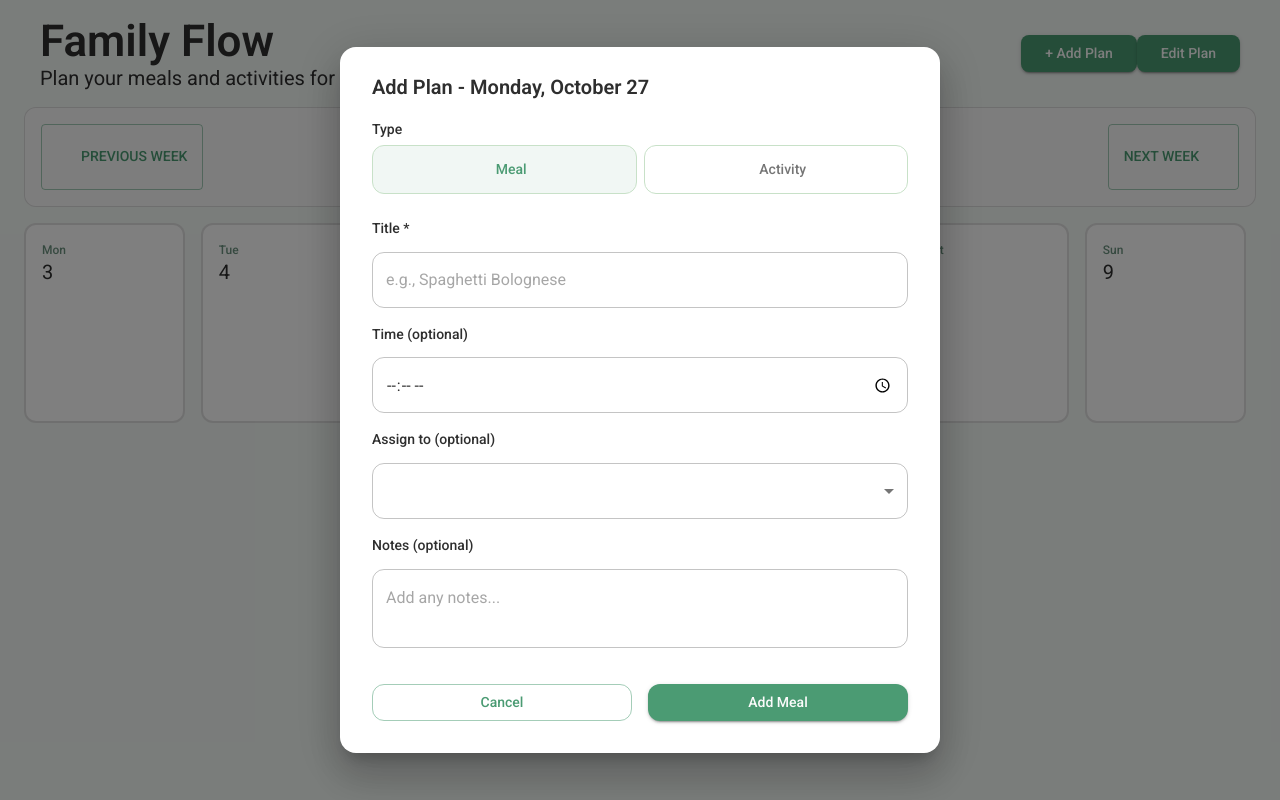
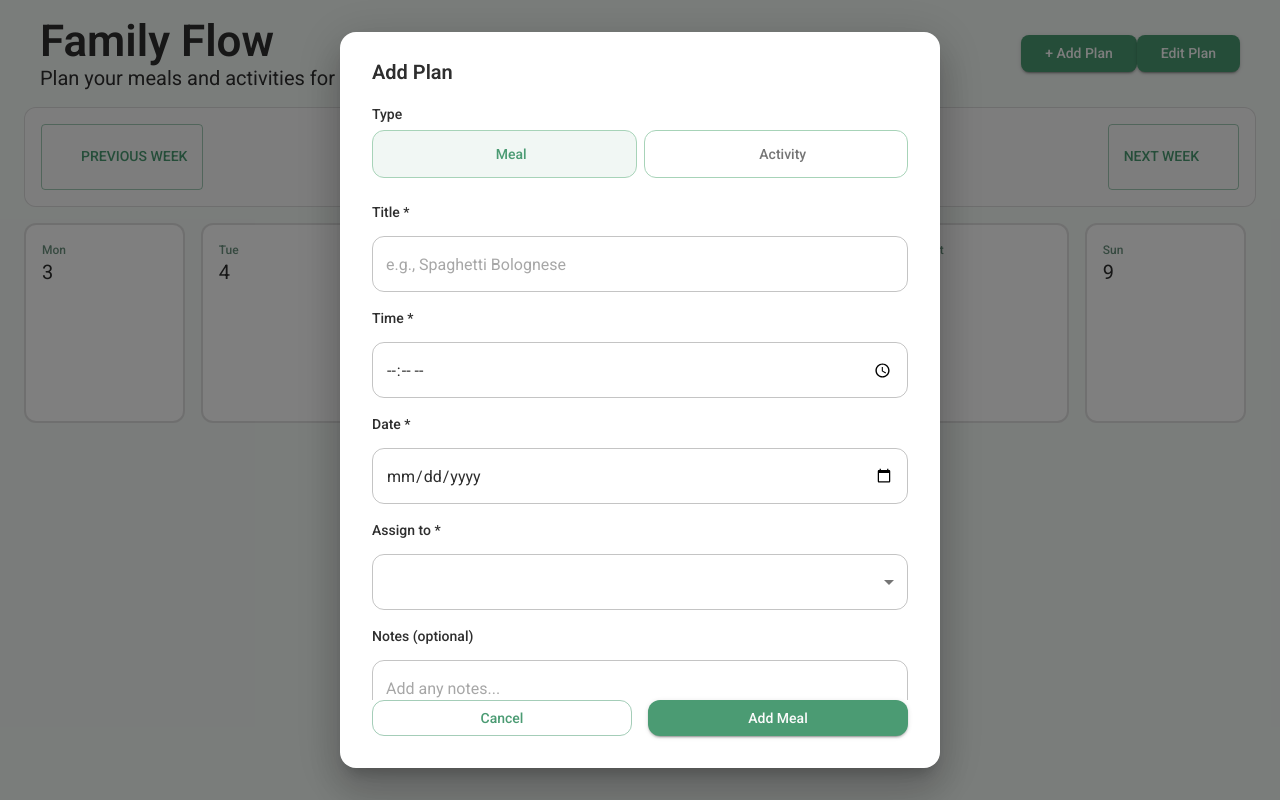
Before and after one commit to rasmus-bremholm/FamilyFlow, a Next.js app in the folder family-flow/: page / in a window 1280 px wide. Both pictures are taken after a click on the button "+ Add Plan". Built offline with nearby package versions, Linux system fonts and the light colour scheme; some icons are missing.

Commit message:
added info from themejs, updated logic for modal and adjusted css

```diff
--- a/family-flow/app/components/AddPlanButton.jsx
+++ b/family-flow/app/components/AddPlanButton.jsx
@@ -8,6 +8,7 @@ export default function AddPlanButton() {
   const [open, setOpen] = useState(false);
 
   const handleAddPlan = (data) => {
+    localStorage.setItem("added plan", data);
     console.log("Plan added:", data);
   };
 
@@ -24,7 +25,6 @@ export default function AddPlanButton() {
 
       <Modal
         open={open}
-        date="Monday, October 27"
         onClose={() => setOpen(false)}
         onSubmit={handleAddPlan}
         mode="add"
--- a/family-flow/app/components/Modal.jsx
+++ b/family-flow/app/components/Modal.jsx
@@ -21,22 +21,21 @@ import DeleteIcon from "@mui/icons-material/Delete";
 
 import { useState } from "react";
 
-export default function Modal({
-  open,
-  date,
-  onClose,
-  onSubmit,
-  mode,
-  activity,
-}) {
-  const [type, setType] = useState(
-    mode === "edit" && activity ? activity.type : "meal"
+export default function Modal({ open, onClose, onSubmit, mode, activity }) {
+  const [activityType, setActivityType] = useState(
+    mode === "edit" && activity ? activity.activityType : "meal"
   );
   const [title, setTitle] = useState(
     mode === "edit" && activity ? activity.title : ""
   );
-  const [time, setTime] = useState(
-    mode === "edit" && activity ? activity.time : ""
+  const [activityCategory, setActivityCategory] = useState(
+    mode === "edit" && activity ? activity.activityCategory : ""
+  );
+  const [startTime, setStartTime] = useState(
+    mode === "edit" && activity ? activity.startTime : ""
+  );
+  const [date, setDate] = useState(
+    mode === "edit" && activity ? activity.date : ""
   );
   const [person, setPerson] = useState(
     mode === "edit" && activity ? activity.person : ""
@@ -47,13 +46,24 @@ export default function Modal({
 
   const handleSubmit = (e) => {
     e.preventDefault();
-    onSubmit({ type, title, time, person, notes });
+    onSubmit({
+      activityType,
+      title,
+      activityCategory,
+      startTime,
+      date,
+      person,
+      notes,
+    });
 
     if (mode === "add") {
+      setActivityType("meal");
       setTitle("");
-      setTime("");
+      setActivityCategory("");
+      setStartTime("");
+      setDate("");
+      setPerson("");
       setNotes("");
-      setType("meal");
     }
     onClose();
   };
@@ -76,25 +86,38 @@ export default function Modal({
           position: "absolute",
           right: 8,
           top: 8,
+          color: (theme) => `1.5px solid ${theme.palette.text.primary}`,
         }}
       >
         <CloseIcon />
       </IconButton>
 
-      <DialogTitle sx={{ fontWeight: 550, fontSize: "1.25rem" }}>
-        {mode === "add" ? `Add Plan - ${date}` : `Edit Plan - ${date}`}
+      <DialogTitle
+        sx={{
+          color: (theme) => `1.5px solid ${theme.palette.text.primary}`,
+          fontWeight: 550,
+          fontSize: "1.25rem",
+        }}
+      >
+        {mode === "add" ? "Add Plan" : "Edit Plan"}
       </DialogTitle>
 
       <DialogContent>
         <Box component="form" onSubmit={handleSubmit}>
           {/* Type Toggle */}
-          <Typography variant="subtitle2" sx={{ mb: 0.5 }}>
+          <Typography
+            variant="subtitle2"
+            sx={{
+              color: (theme) => `1.5px solid ${theme.palette.text.primary}`,
+              mb: 0.5,
+            }}
+          >
             Type
           </Typography>
           <ToggleButtonGroup
-            value={type}
+            value={activityType}
             exclusive
-            onChange={(_, value) => value && setType(value)}
+            onChange={(_, value) => value && setActivityType(value)}
             fullWidth
             sx={{
               mb: 3,
@@ -103,7 +126,7 @@ export default function Modal({
               "& .MuiToggleButton-root": {
                 textTransform: "none",
                 borderRadius: 3,
-                border: "1.5px solid #c8e1c8",
+                border: (theme) => `1.5px solid ${theme.palette.primary.light}`,
               },
             }}
           >
@@ -119,13 +142,21 @@ export default function Modal({
             </ToggleButton>
           </ToggleButtonGroup>
 
-          {/* Title */}
-          <Typography variant="subtitle2" sx={{ mb: 0.5 }}>
+          {/* Title or activity */}
+          {mode === "add" && activityType === "meal" ? (
+            <>
+              <Typography
+                variant="subtitle2"
+                sx={{
+                  color: (theme) => `1.5px solid ${theme.palette.text.primary}`,
+                  mb: 0.5,
+                }}
+              >
                 Title *
               </Typography>
               <TextField
                 placeholder={
-              type === "meal"
+                  activityType === "meal"
                     ? "e.g., Spaghetti Bolognese"
                     : "e.g., Park Playdate"
                 }
@@ -141,17 +172,94 @@ export default function Modal({
                 }}
                 sx={{ mb: 2 }}
               />
+            </>
+          ) : (
+            <>
+              <Typography
+                variant="subtitle2"
+                sx={{
+                  color: (theme) => `1.5px solid ${theme.palette.text.primary}`,
+                  mb: 0.5,
+                }}
+              >
+                Category *
+              </Typography>
+              <TextField
+                select
+                fullWidth
+                required
+                margin="dense"
+                value={activityCategory}
+                onChange={(e) => setActivityCategory(e.target.value)}
+                InputProps={{
+                  sx: {
+                    borderRadius: 3,
+                  },
+                }}
+                sx={{ mb: 2 }}
+              >
+                {[
+                  "Homework / Study",
+                  "Outdoor Play",
+                  "Sports / Exercise",
+                  "Arts & Crafts",
+                  "Music / Dance",
+                  "Chores / Household Tasks",
+                  "Screen / Media Time",
+                  "Social / Playdates",
+                  "Relax / Family Time",
+                  "Nature / Outdoor Adventures",
+                ].map((category) => (
+                  <MenuItem key={category} value={category}>
+                    {category}
+                  </MenuItem>
+                ))}
+              </TextField>
+            </>
+          )}
 
           {/* Time */}
-          <Typography variant="subtitle2" sx={{ mb: 0.5 }}>
-            Time (optional)
+          <Typography
+            variant="subtitle2"
+            sx={{
+              color: (theme) => `1.5px solid ${theme.palette.text.primary}`,
+              mb: 0.5,
+            }}
+          >
+            Time *
           </Typography>
           <TextField
+            required
             type="time"
             fullWidth
             margin="dense"
-            value={time}
-            onChange={(e) => setTime(e.target.value)}
+            value={startTime}
+            onChange={(e) => setStartTime(e.target.value)}
+            InputProps={{
+              sx: {
+                borderRadius: 3,
+              },
+            }}
+            sx={{ mb: 2 }}
+          />
+
+          {/* Date */}
+          <Typography
+            variant="subtitle2"
+            sx={{
+              color: (theme) => `1.5px solid ${theme.palette.text.primary}`,
+              mb: 0.5,
+            }}
+          >
+            Date *
+          </Typography>
+          <TextField
+            required
+            type="date"
+            fullWidth
+            margin="dense"
+            value={date}
+            onChange={(e) => setDate(e.target.value)}
             InputProps={{
               sx: {
                 borderRadius: 3,
@@ -161,10 +269,17 @@ export default function Modal({
           />
 
           {/* Assign */}
-          <Typography variant="subtitle2" sx={{ mb: 0.5 }}>
-            Assign to (optional)
+          <Typography
+            variant="subtitle2"
+            sx={{
+              color: (theme) => `1.5px solid ${theme.palette.text.primary}`,
+              mb: 0.5,
+            }}
+          >
+            Assign to *
           </Typography>
           <TextField
+            required
             select
             fullWidth
             margin="dense"
@@ -182,7 +297,13 @@ export default function Modal({
           </TextField>
 
           {/* Notes */}
-          <Typography variant="subtitle2" sx={{ mb: 0.5 }}>
+          <Typography
+            variant="subtitle2"
+            sx={{
+              color: (theme) => `1.5px solid ${theme.palette.text.primary}`,
+              mb: 0.5,
+            }}
+          >
             Notes (optional)
           </Typography>
           <TextField
@@ -254,7 +375,7 @@ export default function Modal({
           onClick={handleSubmit}
         >
           {mode === "add"
-            ? type === "meal"
+            ? activityType === "meal"
               ? "Add Meal"
               : "Add Activity"
             : "Save Changes"}
```
Lines whose indentation alone changed are shown as unchanged.
